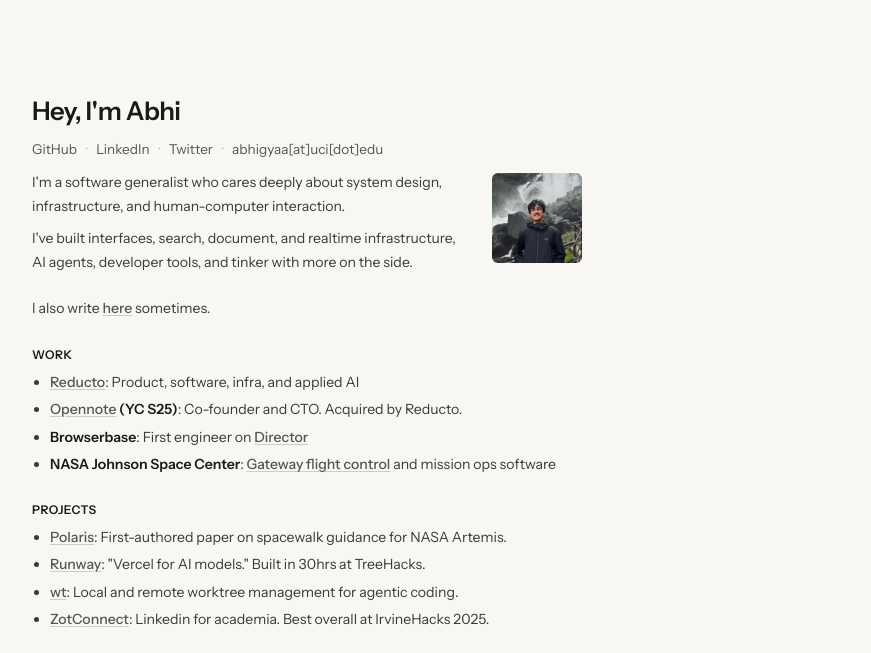
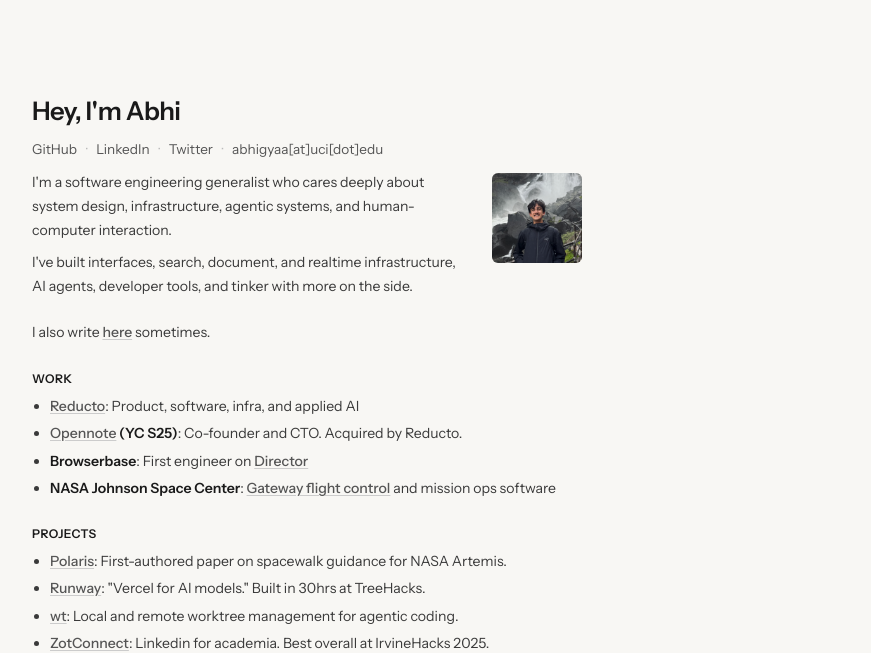
Before and after one commit to abhi-arya1/abhi-arya1.github.io, a website: page index.html in a window 1280 px wide. Shown: the top 653 px of the page, without its empty margins (333-1204 px from the left). Drawn offline with Linux system fonts and the light colour scheme.

Commit message:
meta: update tags

```diff
--- a/index.html
+++ b/index.html
@@ -3,7 +3,8 @@
     <head>
         <meta charset="UTF-8" />
         <meta name="viewport" content="width=device-width, initial-scale=1.0" />
-        <title>Hi, I'm Abhi</title>
+        <title>Abhi Arya</title>
+        <link rel="icon" href="/favicon.ico" sizes="any" />
         <link rel="preconnect" href="https://fonts.googleapis.com" />
         <link rel="preconnect" href="https://fonts.gstatic.com" crossorigin />
         <link
@@ -33,8 +34,8 @@
         <div class="intro">
             <div class="intro-text">
                 <p>
-                    I'm a software generalist who cares deeply about system
-                    design, infrastructure, and human-computer interaction.
+                    I'm a software engineering generalist who cares deeply about system
+                    design, infrastructure, agentic systems, and human-computer interaction.
                 </p>
                 <p>
                     I've built interfaces, search, document, and realtime
```
Also changed, not shown: favicon.ico.
